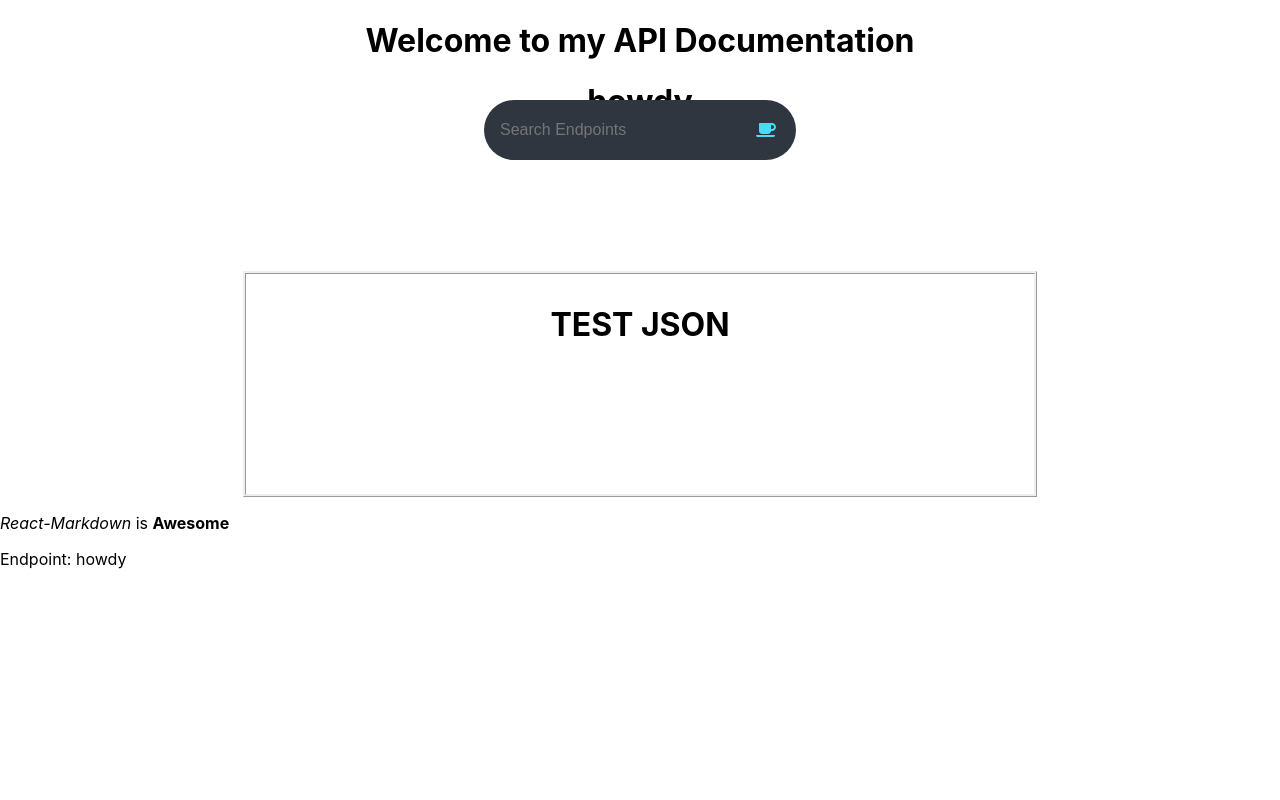
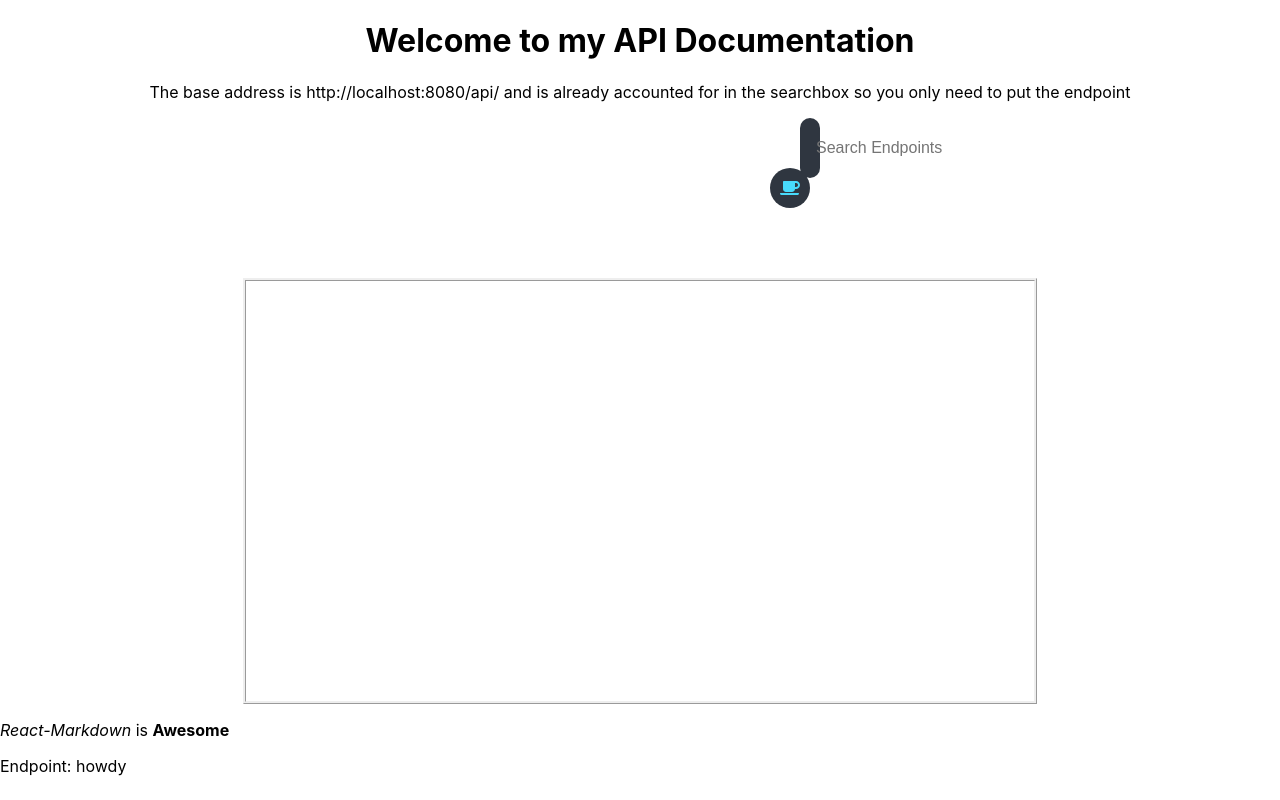
Before and after one commit to AlecHubacher/Making-An-API, a React (Create React App) app in the folder src/main/frontend/: page / in a window 1280 px wide. Built offline with nearby package versions, Linux system fonts and the light colour scheme.

Commit message:
fixed layout of webpage

```diff
--- a/src/main/frontend/src/App.css
+++ b/src/main/frontend/src/App.css
@@ -8,9 +8,9 @@
 
 .jsonresponsebox {
   margin: auto;
-  height: 200px;
+  height: 400px;
   width: 60%;
-  margin-top: 150px;
+  margin-top: 100px;
   border-style: ridge;
   padding: 10px;
   overflow: auto;
@@ -20,14 +20,14 @@
 
 
 .search-box {
-  position: absolute;
   top: 50%;
-  left: 50%;
-  transform: translate(-50%, -500%);/*use this second element to move the search bar vertically*/
+  left: 50%; /*use this second element to move the search bar vertically*/
   background: #2f3640;
   height: 40px;
   border-radius: 40px;
   padding: 10px;
+  margin-right: 800px;
+  margin-left: 800px;
 
 }
 
--- a/src/main/frontend/src/App.js
+++ b/src/main/frontend/src/App.js
@@ -11,7 +11,11 @@ function App() {
   return (
     <div className="App">
         <h1>Welcome to my API Documentation</h1>
-        <h1>howdy</h1>
+        <p>
+            The base address is http://localhost:8080/api/
+            and is already accounted for in the searchbox
+            so you only need to put the endpoint
+        </p>
         <Search />
         <div className="apidoc">
             <APIDoc />
--- a/src/main/frontend/src/Search.js
+++ b/src/main/frontend/src/Search.js
@@ -2,6 +2,7 @@ import { FontAwesomeIcon } from '@fortawesome/react-fontawesome'
 import { faCoffee } from '@fortawesome/free-solid-svg-icons';
 import React, {useEffect, useState} from "react";
 import Event from "./Events";
+import axios from "axios";
 
 
 class SearchBar extends React.Component {
@@ -10,7 +11,7 @@ class SearchBar extends React.Component {
         super(props);
 
         this.state = {
-            data: 'TEST JSON'
+            data: []
         }
 
         this._handleKeyPress = this._handleKeyPress.bind(this);
@@ -20,10 +21,20 @@ class SearchBar extends React.Component {
         if(e.key === 'Enter') {
             console.log("enter has been pressed");
             let line = e.target.value;
-            console.log(line);
-            this.setState({
-                data: 'NEW TEST JSON OMGGG IT WO RKED'
-            })
+            if(e.target.value === 'howdy') {
+                this.setState( {
+                    data: line
+                })
+            }
+            else {
+                console.log(line);
+                axios.get("http://localhost:8080/api/"+line).then(res => {
+                    console.log(res);
+                    this.setState({
+                        data: res.data
+                    })
+                });
+            }
             // {<StudentProfiles></StudentProfiles>}
         }
     }
```
